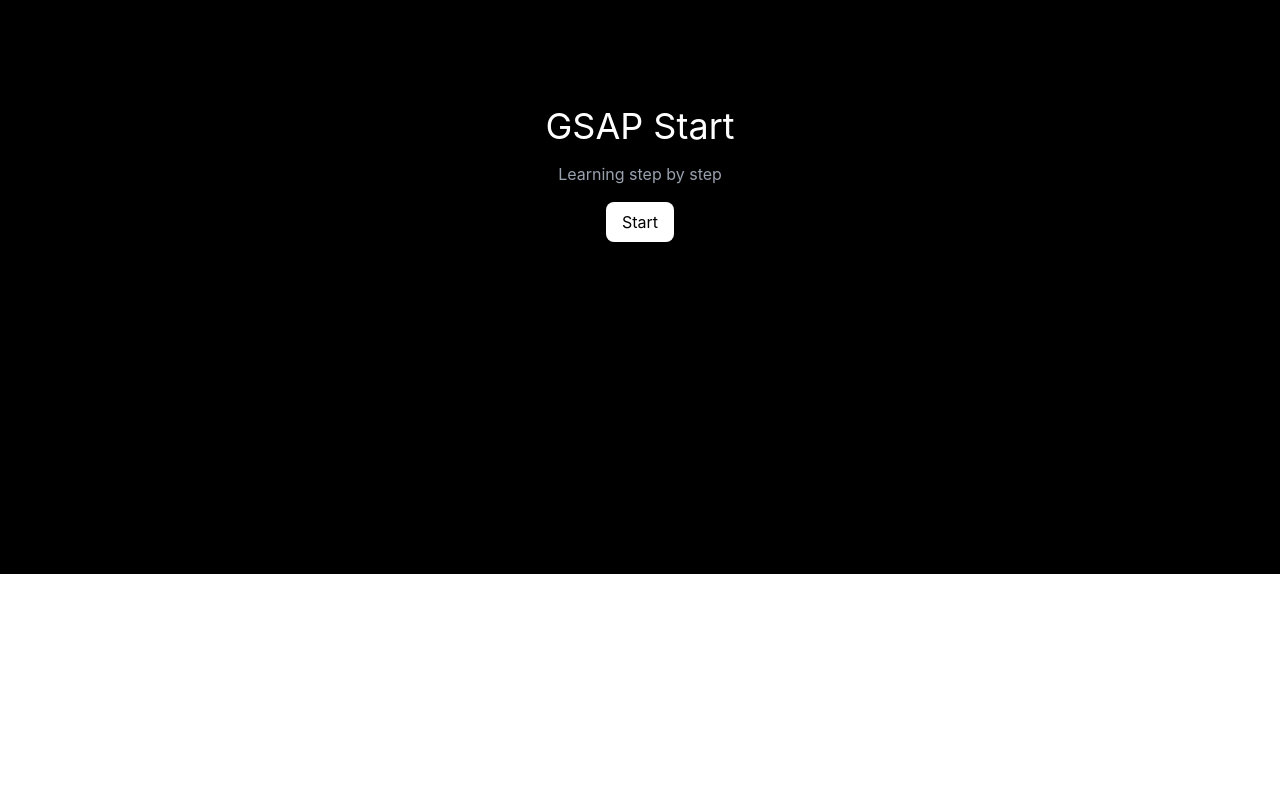
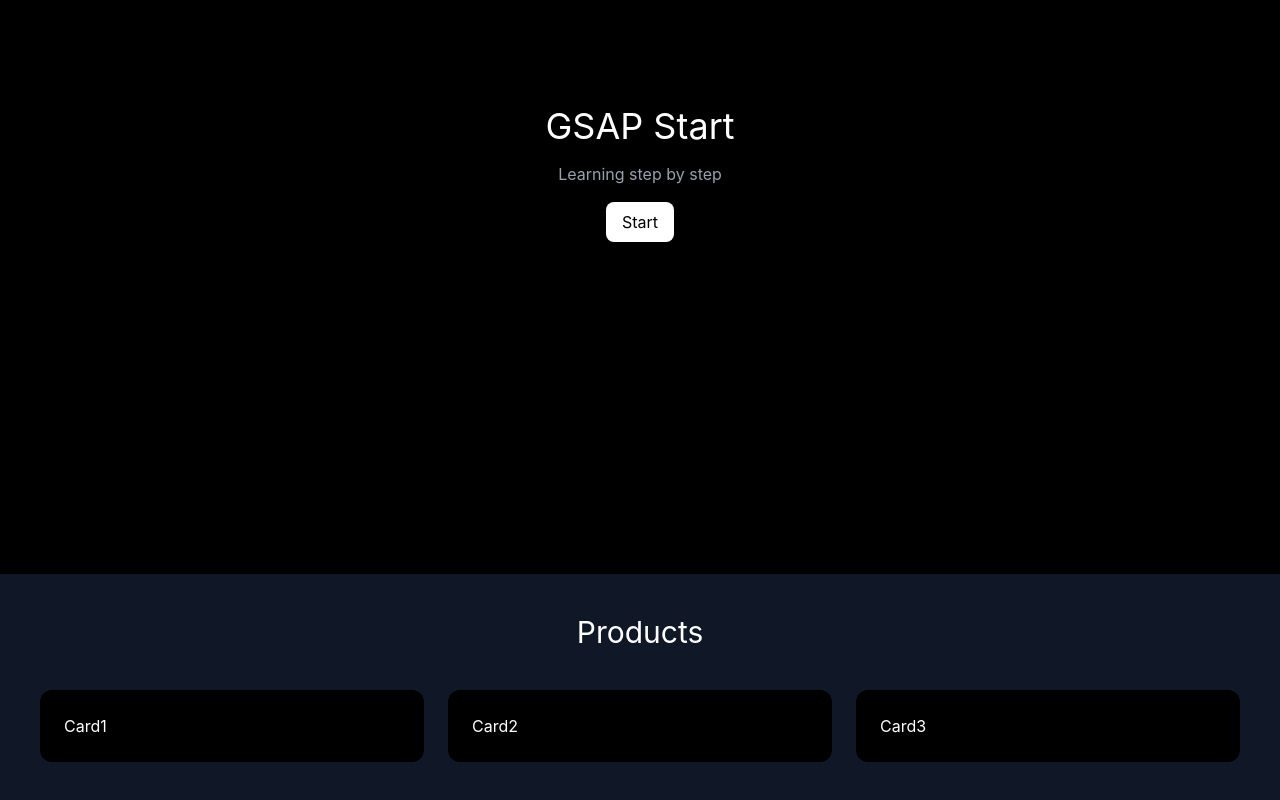
Before and after one commit to OmKhandale05/gsap-landing, a React (Vite) app: page / in a window 1280 px wide. Shown: the part 226-1026 px from the top of the page. Before the commit the page ends 800 px from the top, so only its background shows below. Built offline with nearby package versions, Linux system fonts and the light colour scheme.

Commit message:
Create new component for product section

```diff
--- a/src/App.jsx
+++ b/src/App.jsx
@@ -1,6 +1,7 @@
 
 import './App.css'
 import Hero from './components/Hero'
+import Product from './components/Product'
 
 
 function App() {
@@ -8,6 +9,7 @@ function App() {
   return (
     <div>
       <Hero/>
+      <Product/>
     </div>
       )
 }
--- /dev/null
+++ b/src/components/Product.jsx
@@ -0,0 +1,15 @@
+const Product = () => {
+    return (
+        <div className="min-h-screen bg-gray-900 text-white p-10">
+            <h2 className="text-3xl mb-10 text-center">Products</h2>
+
+            <div className="grid grid-cols-1 md:grid-cols-3 gap-6">
+                <div className="card bg-black p-6 rounded-xl">Card1</div>
+                <div className="card bg-black p-6 rounded-xl">Card2</div>
+                <div className="card bg-black p-6 rounded-xl">Card3</div>
+            </div>
+        </div>
+     );
+}
+
+export default Product;
```
